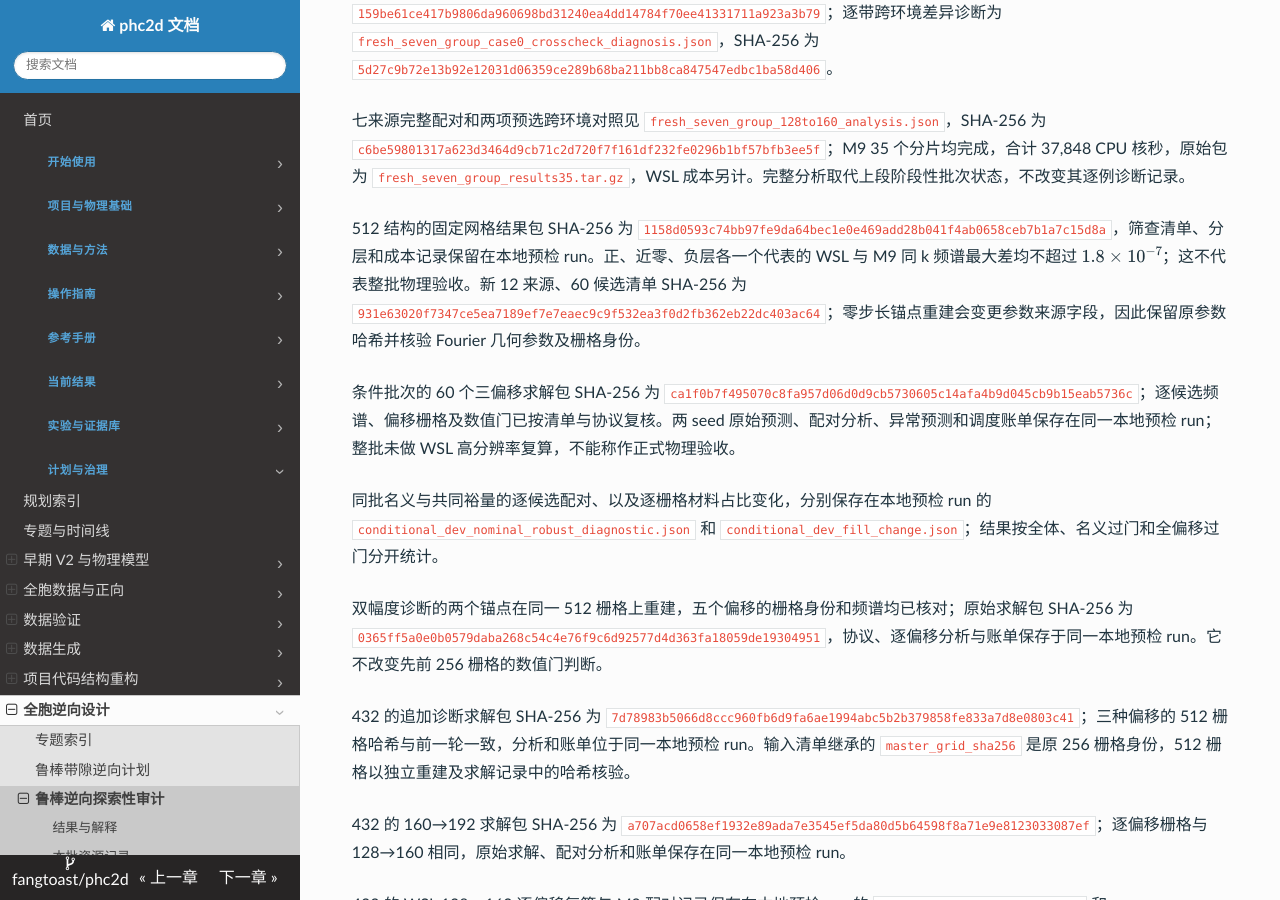
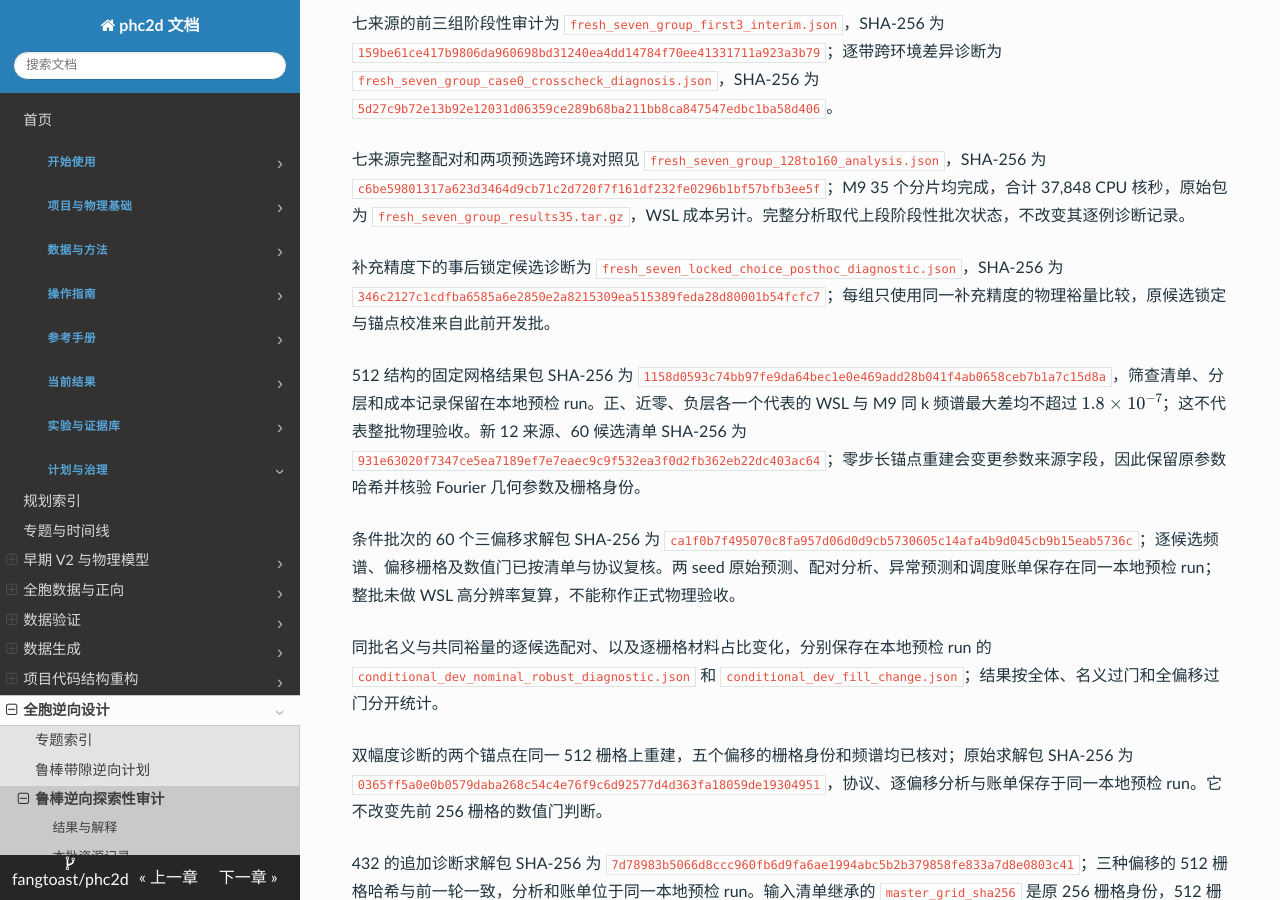
Before and after one commit to fangtoast/phc2d, an MkDocs documentation site: the page built from docs/results/inverse/鲁棒带隙逆向可用性审计.md, in a window 1280 px wide and 900 px high, scrolled down 7770 px. Built offline with MkDocs 1.6.1, drawn with Linux system fonts in a browser that asks for light colours; some of the changed text lies outside the part shown.

Commit message:
docs: describe refined locked-choice diagnostic

```diff
--- a/docs/results/inverse/鲁棒带隙逆向可用性审计.md
+++ b/docs/results/inverse/鲁棒带隙逆向可用性审计.md
@@ -99,6 +99,7 @@ source_artifacts:
 | 来源 694 的固定 k 384/512 延伸 | 两个扰动结构、各两个已选 k 点的 B4/B5 频率在 384→512 的最大变化约 0.000147；预选 512 案例的 M9–WSL 最大频谱差约 $5.96\times10^{-8}$ | 固定点变化低于 0.0005，但不构成全 BZ 带边收敛；完整高分辨率计算成本和其他结构仍需验证 |
 | 来源 694 的 MPB 标量介电网格诊断 | 两个固定扰动结构在分辨率 96–512 的 MPB 标量介电网格均值各呈非单调变化，范围分别约为 0.00307 和 0.00318；预选 512 网格的 M9–WSL 数组逐点一致 | 这是初始化得到的标量网格描述；算术面积均值仅作参照，不据此宣称 MPB 平滑误差、频率波动成因或带边收敛 |
 | 七来源整组 128→160 补充诊断 | 35 个候选中 31 个通过数值门；来源 1、131、310、562、601 各 5/5 通过，217 为 4/5，643 为 2/5。两个预选 WSL 对照中一个通过，另一个全谱最大差约 $1.42\times10^{-5}$、超出冻结容差 | 事后选取并整体重算，不能替代原 P2 分层比较；未通过的跨环境案例在目标 B4–B5 上最大差约 $1.2\times10^{-7}$，但仍按全谱门记为未通过。有限 k 搜索不构成连续 BZ 认证 |
+| 补充精度下的锁定候选诊断 | 四个可配对的完整来源中，每个来源的三个 seed 选中同一候选，校准前后选择也相同；这些候选均仍为负目标裕量 | 四个来源均属粗标签负层，按事后全组过门筛选；三 seed 共用物理候选，不能视作 12 个独立案例或证明校准无效。来源 131 曾提前查看候选结果，未纳入该盲读配对 |
 | 几何表示差异 | 解析结构与零偏移 256×256 栅格的加密上下带边最大差分别约 0.00318、0.00313；带隙类别无翻转 | 二者的独立自适应搜索和材料表示不同，不能将解析结构直接视为扰动栅格的精确替代 |
 | 输入梯度与候选方向 | seed 1 的 12 组中，梯度选中候选相对组内均匀随机候选的真实裕量均差约 0.00009；含数值未通过组的描述性 bootstrap 区间跨零 | 未获得方向收益证据；7 个全部过门组也是事后筛选，不能当作独立正式测试 |
 
@@ -199,6 +200,8 @@ Global–Local seed 0 回放记录为 `validation_replay_global_local_seed0.json
 
 七来源完整配对和两项预选跨环境对照见 `fresh_seven_group_128to160_analysis.json`，SHA-256 为 `c6be59801317a623d3464d9cb71c2d720f7f161df232fe0296b1bf57bfb3ee5f`；M9 35 个分片均完成，合计 37,848 CPU 核秒，原始包为 `fresh_seven_group_results35.tar.gz`，WSL 成本另计。完整分析取代上段阶段性批次状态，不改变其逐例诊断记录。
 
+补充精度下的事后锁定候选诊断为 `fresh_seven_locked_choice_posthoc_diagnostic.json`，SHA-256 为 `346c2127c1cdfba6585a6e2850e2a8215309ea515389feda28d80001b54fcfc7`；每组只使用同一补充精度的物理裕量比较，原候选锁定与锚点校准来自此前开发批。
+
 512 结构的固定网格结果包 SHA-256 为 `1158d0593c74bb97fe9da64bec1e0e469add28b041f4ab0658ceb7b1a7c15d8a`，筛查清单、分层和成本记录保留在本地预检 run。正、近零、负层各一个代表的 WSL 与 M9 同 k 频谱最大差均不超过 $1.8\times10^{-7}$；这不代表整批物理验收。新 12 来源、60 候选清单 SHA-256 为 `931e63020f7347ce5ea7189ef7e7eaec9c9f532ea3f0d2fb362eb22dc403ac64`；零步长锚点重建会变更参数来源字段，因此保留原参数哈希并核验 Fourier 几何参数及栅格身份。
 
 条件批次的 60 个三偏移求解包 SHA-256 为 `ca1f0b7f495070c8fa957d06d0d9cb5730605c14afa4b9d045cb9b15eab5736c`；逐候选频谱、偏移栅格及数值门已按清单与协议复核。两 seed 原始预测、配对分析、异常预测和调度账单保存在同一本地预检 run；整批未做 WSL 高分辨率复算，不能称作正式物理验收。
```
